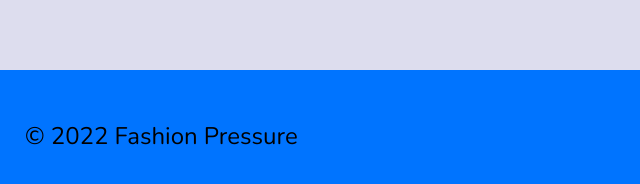
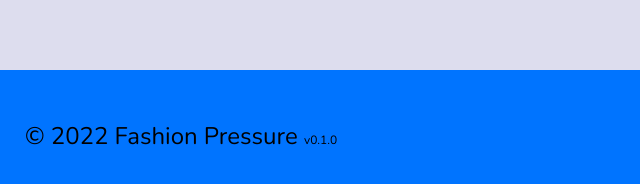
Before and after one commit to lilacsnacc/Fashion-Pressure, a plain HTML site: page index.html in a window 1280 px wide. Shown: the part 3464-3648 px from the top of the page, 0-640 px from the left. Drawn offline with nearby package versions, Linux system fonts and the light colour scheme.

Commit message:
added a little versioning section in the footer

```diff
--- a/index.html
+++ b/index.html
@@ -183,7 +183,7 @@
   </main>
 
   <footer class="theme-bg">
-    © 2022 Fashion Pressure
+    © 2022 Fashion Pressure <span>v0.1.0</span>
   </footer>
 
   <script src="./script.js"></script>
--- a/style.css
+++ b/style.css
@@ -219,6 +219,10 @@ footer {
   font-size: 1.5em;
 }
 
+footer span {
+  font-size: 0.5em;
+}
+
 body.red .theme-border, body.red .theme-border-hover:hover {
   border-color: #ff000d;
 }
```
